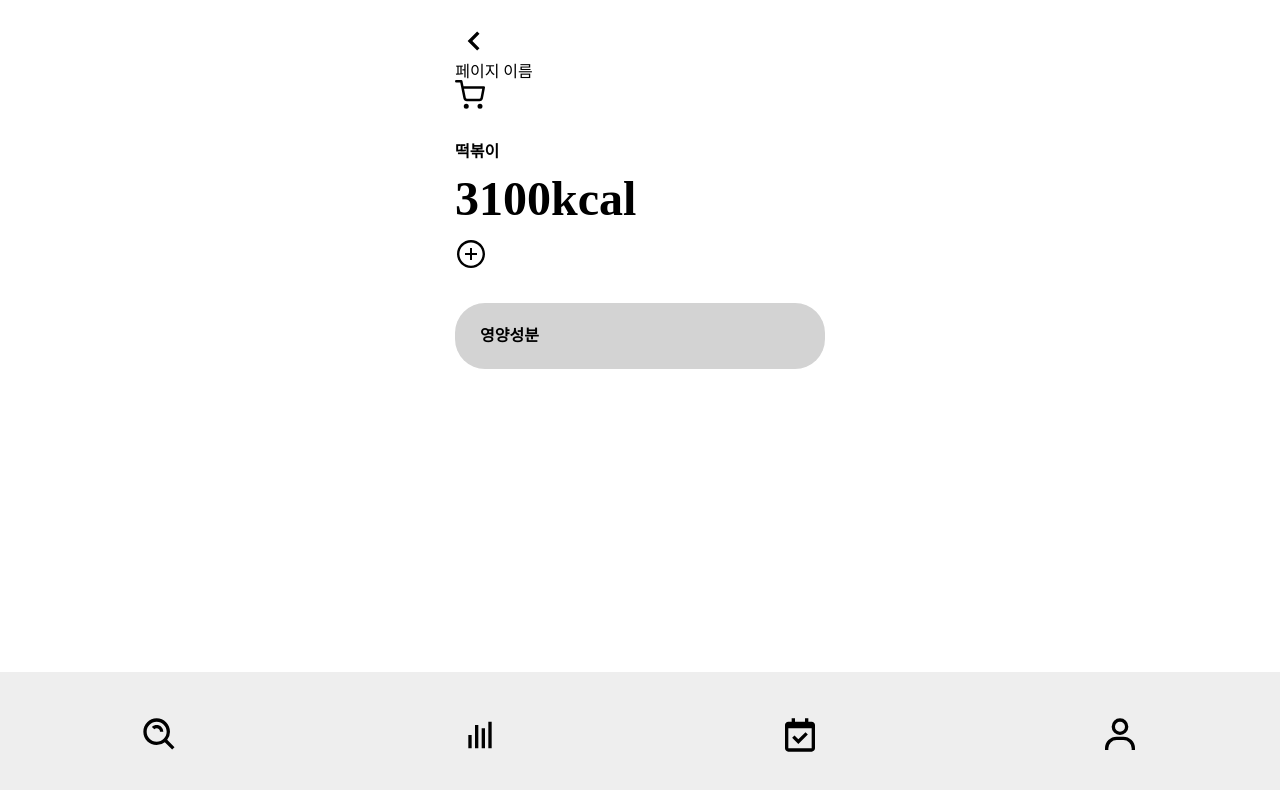
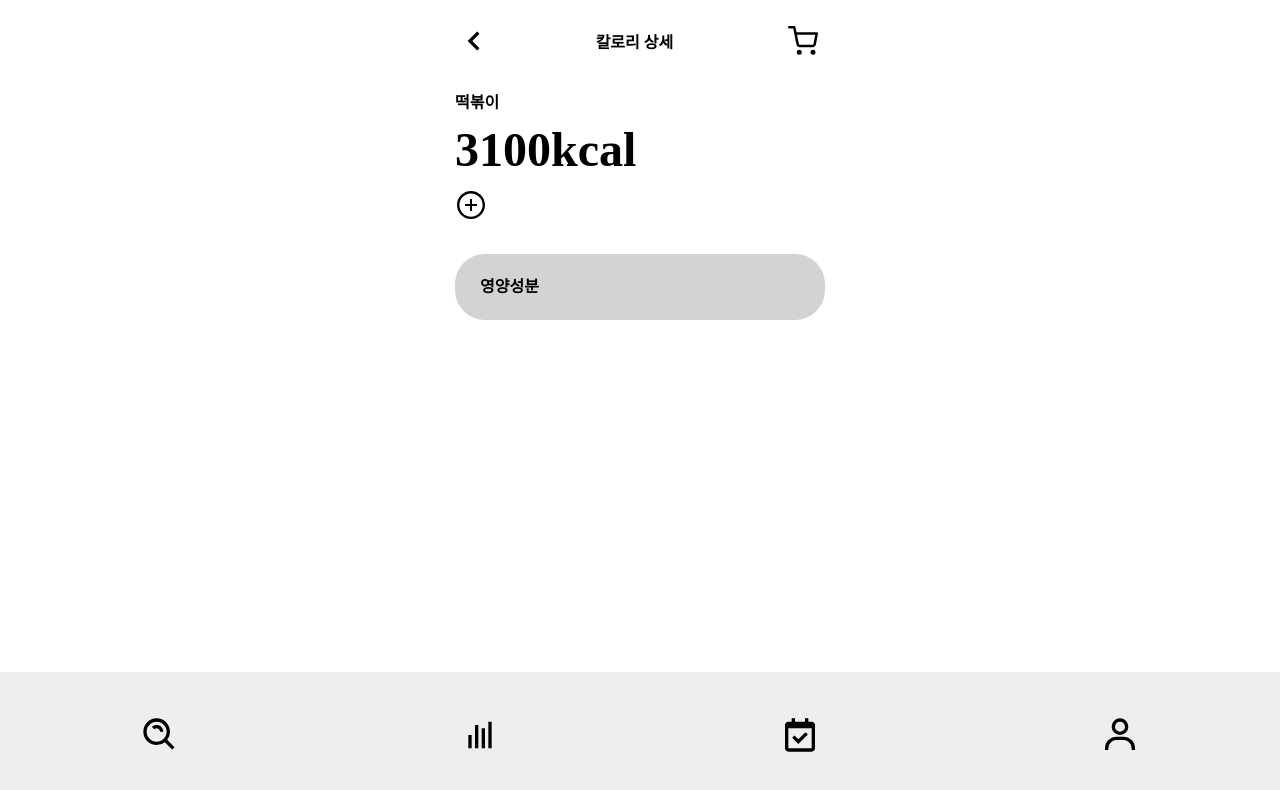
Before and after one commit to piggggggggy/Calog-Frontend, a React (Create React App) app: page /fooddetail in a window 1280 px wide. Shown: the top 790 px of the page. Built offline with nearby package versions, Linux system fonts and the light colour scheme.

Commit message:
:lipstick: BtnHeader 및 Grid 수정
is_flex는 왜 안될까요??

```diff
--- a/package.json
+++ b/package.json
@@ -14,6 +14,7 @@
     "date-fns": "^2.23.0",
     "history": "4.10.1",
     "moment": "^2.29.1",
+    "rc-swipeout": "^2.0.11",
     "react": "^17.0.2",
     "react-chartjs-2": "^3.0.4",
     "react-dom": "^17.0.2",
--- a/src/components/Main_MainBody.js
+++ b/src/components/Main_MainBody.js
@@ -124,9 +124,12 @@ const SearchGrid = styled.div`
 const CategoryButton = styled.button`
   /* width: 54px; */
   margin: 5px;
-  height: 20px;
+  /* height: 20px; */
+  padding: 5px;
+  line-height: 1rem;
+  font-size: 0.8rem;
   border: none;
-  border-radius: 10px;
+  border-radius: 15px;
   background: #d87c3f;
   cursor: pointer;
 `;
--- a/src/elements/Grid.js
+++ b/src/elements/Grid.js
@@ -69,8 +69,8 @@ const DefaultGrid = styled.div`
   background-color: ${(props) => props.bg};
   border-radius: ${(props) => props.border_radius};
   border: ${(props) => props.border};
-  text-align: ${(props) => props.text_align};
-  ${(props) =>props.is_flex &&`display: flex; justify-content: space-between; align-items: center;`}
+  ${(props) => props.text_align ? `text-align: ${props.text_align}` : ""};
+  ${(props) => props.is_flex &&"display: flex; justify-content: space-between; align-items: center;"}
   ${(props) => (props.cursor ? `cursor: pointer` : "")};
   ${(props) => (props.display ? `display: ${props.display}` : "")};
   ${(props) => (props.jc ? `justify-content: ${props.jc}` : "")};
--- a/src/pages/FoodDetail.js
+++ b/src/pages/FoodDetail.js
@@ -17,7 +17,7 @@ const FoodDetail = (props) => {
 
   return (
     <React.Fragment>
-      <BtnHeader/>
+      <BtnHeader title="칼로리 상세"/>
       <FDbody/>
     </React.Fragment>
   );
--- a/src/shared/BtnHeader.js
+++ b/src/shared/BtnHeader.js
@@ -5,13 +5,14 @@ import { BiChevronLeft } from "react-icons/bi";
 import { FiShoppingCart } from "react-icons/fi";
 
 const BtnHeader = (props) => {
+
   return (
     <React.Fragment>
-      <Grid is_flex padding="5% 6%">
+      <Grid display="flex" jc="space-between" padding="5% 25px">
         <Grid width="7%">
           <BiChevronLeft size="40px"/>
         </Grid>
-        <Text width="auto">페이지 이름</Text>
+        <Text bold size="1rem" width="auto">{props.title}</Text>
         <Grid width="10%">
           <FiShoppingCart size="30px"/>
         </Grid>
```
Also changed, not shown: 1 other file (tests, documents, lock files or other folders).
